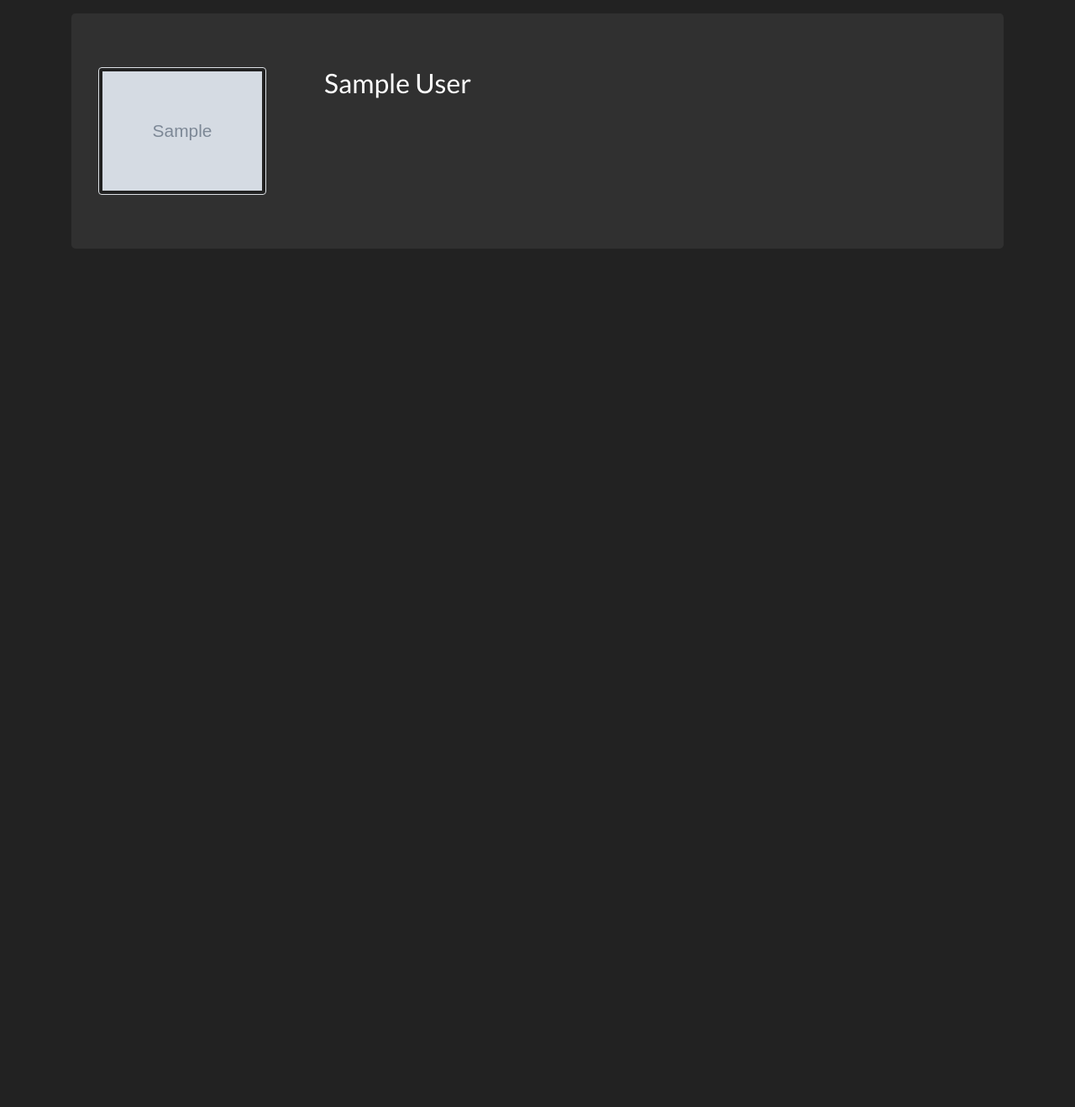
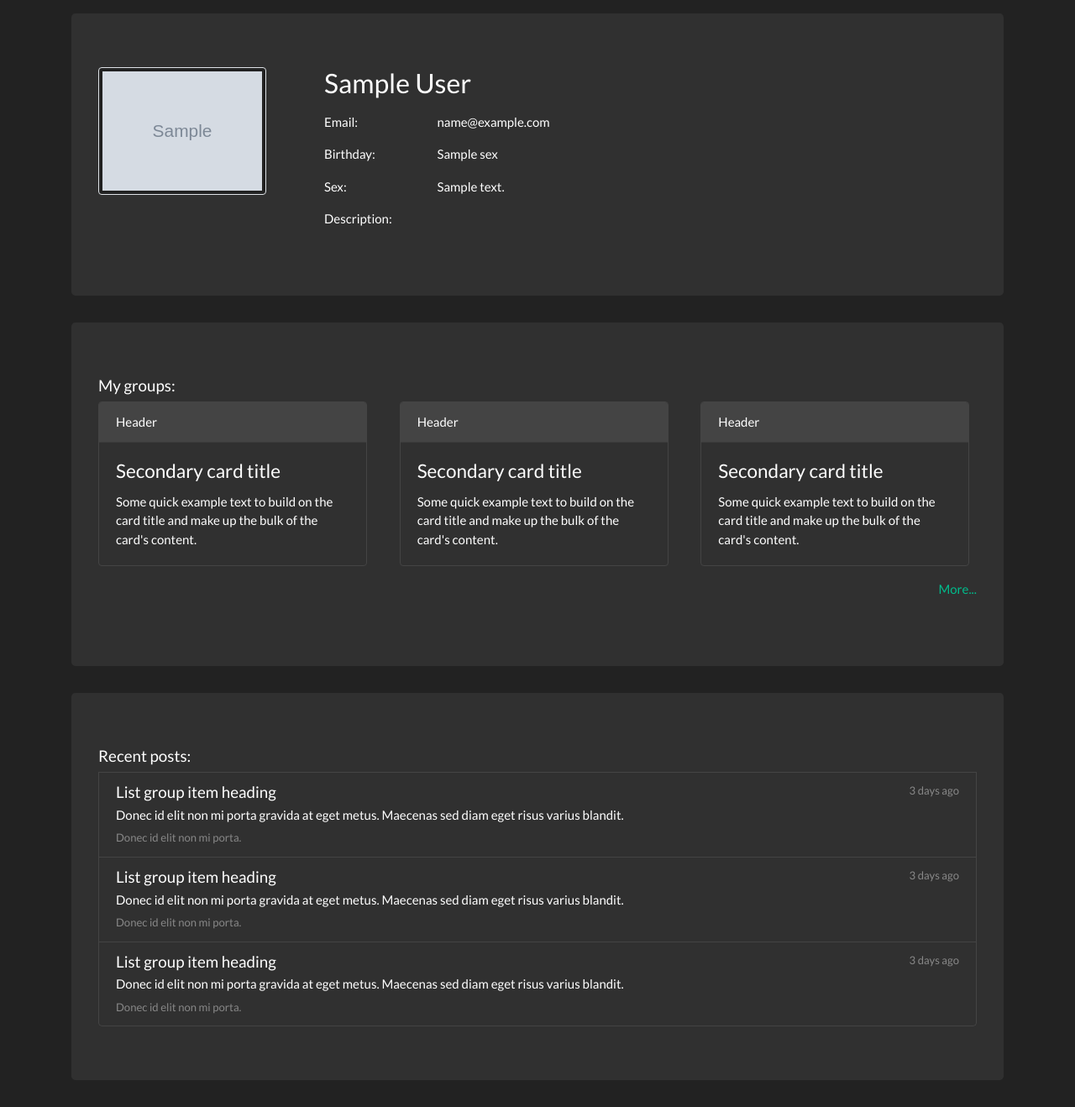
Before and after one commit to ProsteMato/IIS, a Symfony app: template templates/user/viewprofile.html.twig in a window 1280 px wide. Shown: the part 71-1389 px from the top of the page at 84% size. Before the commit the page ends 367 px from the top, so only its background shows below. Run offline with Twig, Linux system fonts and the light colour scheme; the template is opened without the code that fills it: most values are stand-ins (such as "Sample title", 1, 10 or a date in 2020); grey boxes marked "Sample" are stand-in pictures; some libraries are stand-ins or nearby versions.

Commit message:
Admin user functionality added
With some hierarchy roles started,  created list of all users to show for admin, some placeholders in user profile added

```diff
--- a/src/Controller/RegistrationController.php
+++ b/src/Controller/RegistrationController.php
@@ -52,6 +52,12 @@ class RegistrationController extends AbstractController
 
             $user->setPassword($passwordEncoder->encodePassword($user, $form->get('password')->getData()));
 
+            /**
+             * Uncomment when want to create user with admin role
+             */
+            //$user->setRoles(['ROLE_ADMIN']);
+
+
             $entityManager->persist($user);
             $entityManager->flush();
 
--- a/templates/common/navbar.html.twig
+++ b/templates/common/navbar.html.twig
@@ -1,6 +1,10 @@
 <nav class="navbar navbar-expand-sm navbar-dark bg-primary mb-3">
     <div class="container">
-        <a href="/" class="navbar-brand">SocialNetwork</a>
+        {% if is_granted('ROLE_USER') %}
+            <a href="{{ path('main_page_logged') }}" class="navbar-brand">SocialNetwork</a>
+        {% else %}
+            <a href="{{ path('main_page_unlogged') }}" class="navbar-brand">SocialNetwork</a>
+        {% endif %}
         <button class="navbar-toggler" type="button" data-toggle="collapse" data-target="#mobile-nav">
             <span class="navbar-toggler-icon"></span>
         </button>
@@ -15,16 +19,22 @@
                     <li class="nav-item dropdown">
                         <a class="nav-link dropdown-toggle" data-toggle="dropdown" href="#" role="button" aria-haspopup="true" aria-expanded="false">User</a>
                         <div class="dropdown-menu">
-                            <a class="dropdown-item" href="{{ path('user', {'id': '12' }) }}">My profile</a>
+                            {% if loggedUser %}
+                                <a class="dropdown-item" href="{{ path('user', {'id': loggedUser.id }) }}">My profile</a>
+                            {% endif %}
                             <a class="dropdown-item" href="#">Create new group</a>
                             <a class="dropdown-item" href="#">My groups</a>
 
                             <div class="dropdown-divider"></div>
                             <a class="dropdown-item" href="#">Help</a>
+                            {% if is_granted('ROLE_ADMIN') %}
+                                <a class="dropdown-item" href="{{ path('show_list_users') }}">Manage users</a>
+                            {% endif %}
                             <a class="dropdown-item" href="{{ path('edit_user') }}">Account settings</a>
                             <a class="dropdown-item" href="{{ path('app_logout') }}">Log out</a>
                         </div>
                     </li>
+
                 {% else %}
                     <li class="nav-item">
                         <a href="{{ path('register') }}"  class="nav-link">Registration</a>
--- a/templates/logged_user/index.html.twig
+++ b/templates/logged_user/index.html.twig
@@ -3,5 +3,5 @@
 {% block title %}Social Network Home{% endblock %}
 
 {% block body %}
-    {{ include('common/navbar.html.twig') }}
+    {{ include('common/navbar.html.twig', {'loggedUser': loggedUser}) }}
 {% endblock %}
--- a/templates/user/viewprofile.html.twig
+++ b/templates/user/viewprofile.html.twig
@@ -11,12 +11,12 @@
 
 
 {% block body %}
-    {{ include('common/navbar.html.twig') }}
+    {{ include('common/navbar.html.twig', {'loggedUser': loggedUser}) }}
 {% endblock %}
 
 {% block body_container %}
 
-    {% if showedUser.visibility or ( loggedUser != null and loggedUser.id == showedUser.id) %}
+    {% if showedUser.visibility or ( loggedUser != null and loggedUser.id == showedUser.id ) or is_granted('ROLE_ADMIN') %}
 
     <div class="jumbotron">
     <div class="row">
@@ -29,11 +29,122 @@
                 {% if showedUser.id == loggedUser.id %}
                     <a class="btn btn-link  btn-sm" href="{{  path('edit_user') }}"> (Edit profile)</a>
                 {% endif %}
+
+
+                {%  if is_granted('ROLE_ADMIN')  and loggedUser.id != showedUser.id %}
+                    <a href="{{  path('admin_delete', {'id': showedUser.id }) }}" class="btn btn-danger float-right mt-3 "
+                       onclick="return confirm('Are you sure you want to delete account? ' +
+                                               'You can\'t restore it after.')">Delete account</a>
+                {% endif %}
+
             </h3>
+            <div class="row">
+                <div class="col-md-2">
+                    <p>Email:</p>
+                    {%  if showedUser.birthDate != null %}
+                        <p>Birthday:</p>
+                    {% endif %}
 
+                    {%  if showedUser.sex != null %}
+                        <p>Sex:</p>
+                    {% endif %}
+
+                    {%  if showedUser.description != null %}
+                        <p>Description:</p>
+                    {% endif %}
+
+                </div>
+                <div class="col-md-10">
+                    <p>{{ showedUser.email }}</p>
+
+                    {%  if showedUser.birthDate != null  %}
+                        <p>{{ showedUser.birthDate.format('d.m.Y') }}</p>
+                    {% endif %}
+
+                    {%  if showedUser.sex != null  %}
+                        <p>{{ showedUser.sex }}</p>
+                    {% endif %}
+
+                    {%  if showedUser.description!= null  %}
+                        <p>{{ showedUser.description }}</p>
+                    {% endif %}
+                </div>
+
+            </div>
         </div>
     </div>
     </div>
+
+        {################################# PLACEHOLDERS #######################}
+
+    <div class="jumbotron mt-0">
+        <h5 > My groups:</h5>
+        <div class="row">
+            <div class="col-md-4">
+                <div class="card border-secondary mb-3" style="max-width: 20rem;">
+                <div class="card-header">Header</div>
+                <div class="card-body">
+                    <h4 class="card-title">Secondary card title</h4>
+                    <p class="card-text">Some quick example text to build on the card title and make up the bulk of the card's content.</p>
+                </div>
+            </div>
+            </div>
+            <div class="col-md-4">
+                <div class="card border-secondary mb-3" style="max-width: 20rem;">
+                    <div class="card-header">Header</div>
+                    <div class="card-body">
+                        <h4 class="card-title">Secondary card title</h4>
+                        <p class="card-text">Some quick example text to build on the card title and make up the bulk of the card's content.</p>
+                    </div>
+                </div>
+            </div>
+
+            <div class="col-md-4">
+                <div class="card border-secondary mb-3" style="max-width: 20rem;">
+                    <div class="card-header">Header</div>
+                    <div class="card-body">
+                        <h4 class="card-title">Secondary card title</h4>
+                        <p class="card-text">Some quick example text to build on the card title and make up the bulk of the card's content.</p>
+                    </div>
+                </div>
+
+                <p align="right">
+                    <a href="#" >More...</a>
+                </p>
+            </div>
+        </div>
+
+    </div>
+
+    <div class="jumbotron mt-0">
+        <h5 > Recent posts:</h5>
+        <a href="#" class="list-group-item list-group-item-action flex-column align-items-start">
+            <div class="d-flex w-100 justify-content-between">
+                <h5 class="mb-1">List group item heading</h5>
+                <small class="text-muted">3 days ago</small>
+            </div>
+            <p class="mb-1">Donec id elit non mi porta gravida at eget metus. Maecenas sed diam eget risus varius blandit.</p>
+            <small class="text-muted">Donec id elit non mi porta.</small>
+        </a>
+        <a href="#" class="list-group-item list-group-item-action flex-column align-items-start">
+            <div class="d-flex w-100 justify-content-between">
+                <h5 class="mb-1">List group item heading</h5>
+                <small class="text-muted">3 days ago</small>
+            </div>
+            <p class="mb-1">Donec id elit non mi porta gravida at eget metus. Maecenas sed diam eget risus varius blandit.</p>
+            <small class="text-muted">Donec id elit non mi porta.</small>
+        </a>
+        <a href="#" class="list-group-item list-group-item-action flex-column align-items-start">
+            <div class="d-flex w-100 justify-content-between">
+                <h5 class="mb-1">List group item heading</h5>
+                <small class="text-muted">3 days ago</small>
+            </div>
+            <p class="mb-1">Donec id elit non mi porta gravida at eget metus. Maecenas sed diam eget risus varius blandit.</p>
+            <small class="text-muted">Donec id elit non mi porta.</small>
+        </a>
+    </div>
+
+
 
     {% else %}
         <h5> User not visible.</h5>
```
Also changed, not shown: src/Controller/AdminController.php (added, +57 -0 lines), src/Controller/LoggedUserController.php (+5 -2 lines), src/Controller/UserController.php (+3 -4 lines), templates/admin/index.html.twig (added, +37 -0 lines), templates/user/edit.html.twig (+6 -3 lines), 2 other files.
